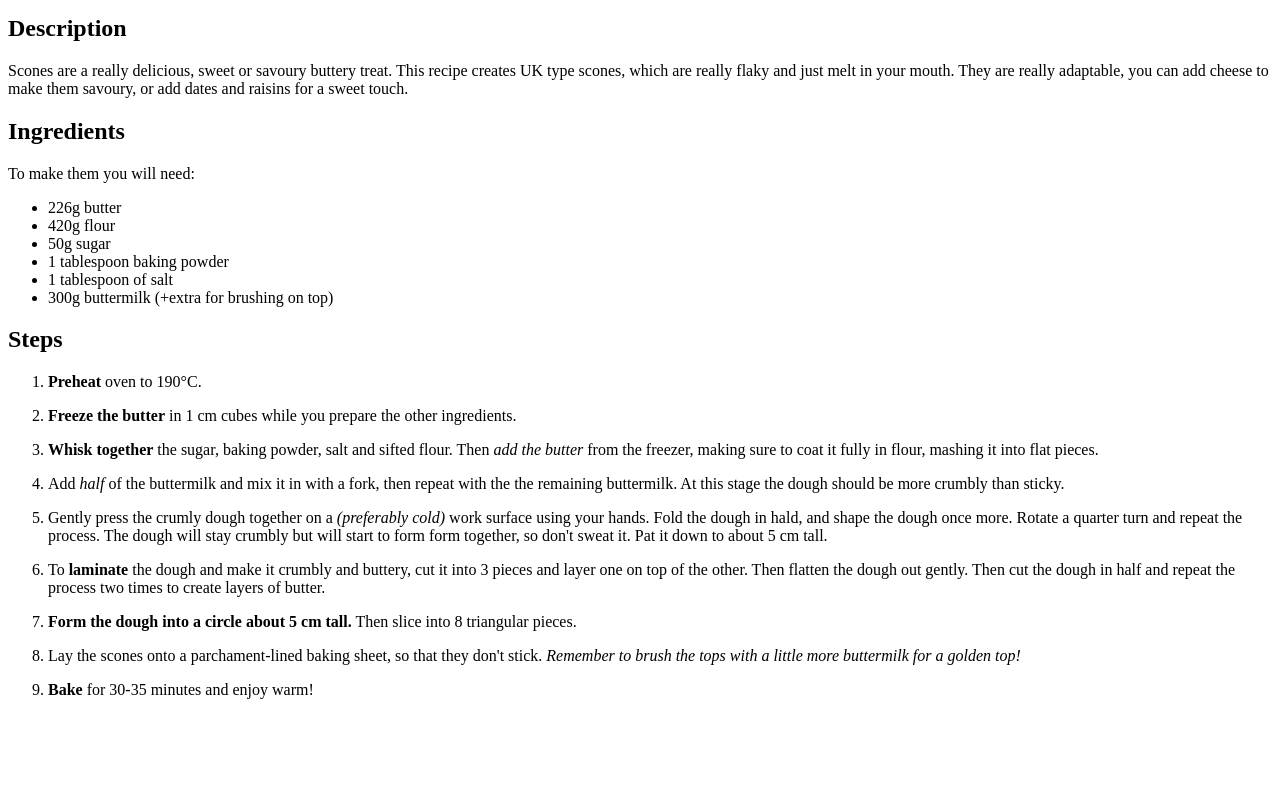
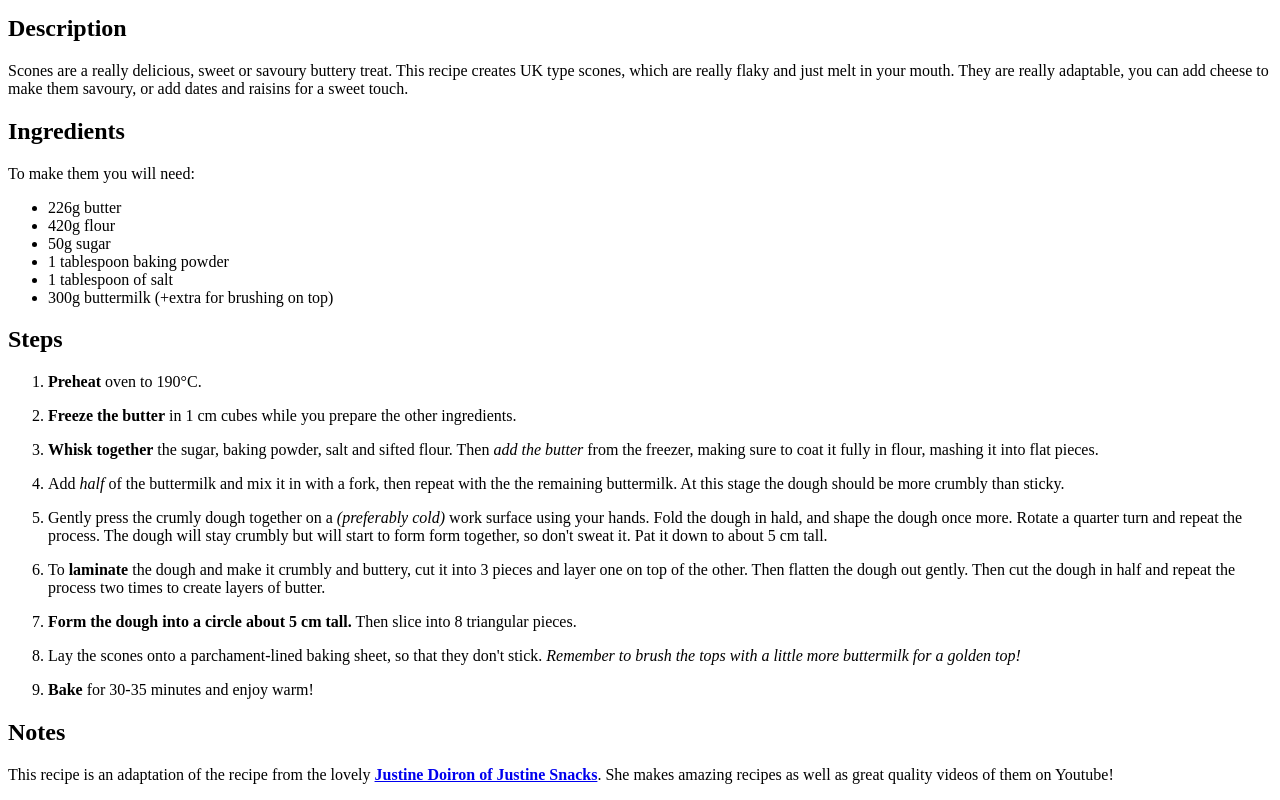
Before and after one commit to vi-by-the-oak-tree/odin-recipes, a plain HTML site: page recipes/scone.html in a window 1280 px wide. Shown: the part 589-1389 px from the top of the page. Before the commit the page ends 1304 px from the top, so only its background shows below. Drawn offline with Linux system fonts and the light colour scheme.

Commit message:
Add note of oiginal author of recipe used

```diff
--- a/recipes/scone.html
+++ b/recipes/scone.html
@@ -50,5 +50,10 @@
             </li></p>
             <p><li><strong>Bake</strong> for 30-35 minutes and enjoy warm!</li></p>
         </ol>
+        <h2>Notes</h2>
+        <p>This recipe is an adaptation of the recipe from the lovely
+        <strong><a href="https://justinesnacks.com/sugared-fig-scones/">Justine Doiron of Justine Snacks</a></strong>.
+        She makes amazing recipes as well as great quality videos of them on Youtube!
+        </p>
     </body>
 </html>
```
